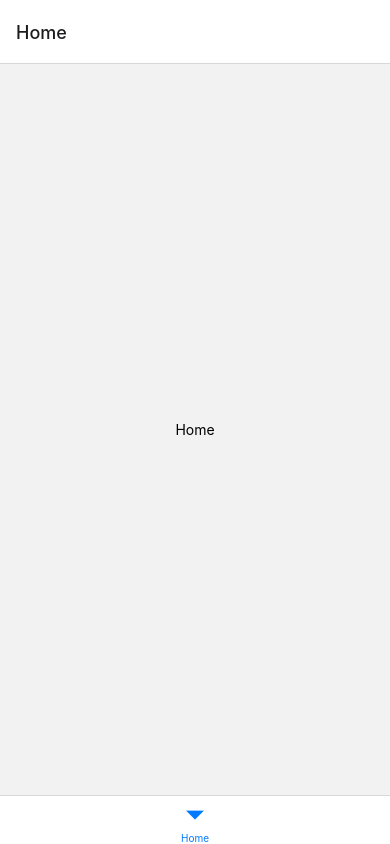
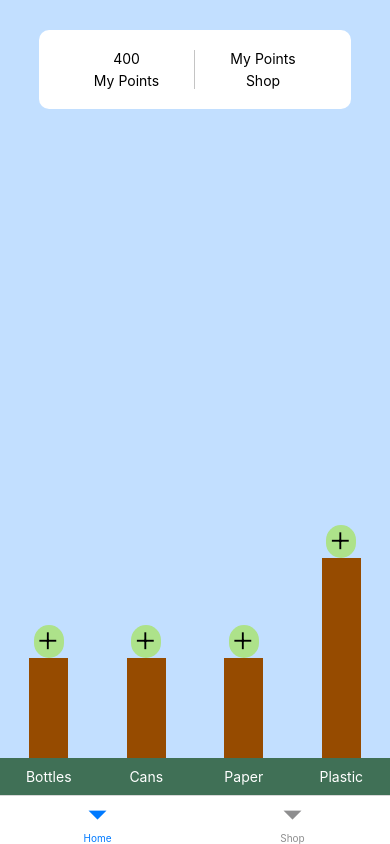
Before and after one commit to TJun-Jie/nus-lifehack, a React Native app: screen / in a window 390 px wide. Built offline with nearby package versions, Linux system fonts and the light colour scheme.

Commit message:
add home screen

```diff
--- a/constant.tsx
+++ b/constant.tsx
@@ -2,6 +2,7 @@ export enum Screens {
   Login = "Login",
   Signup = "Signup",
   Home = "Home",
+  Shop = "Shop"
 }
 
 export enum Colors {
--- a/navigation/AppNavigator.tsx
+++ b/navigation/AppNavigator.tsx
@@ -7,12 +7,13 @@ import SignupScreen from "../screens/auth/SignupScreen";
 import HomeScreen from "../screens/app/HomeScreen";
 
 import { Screens } from "../constant";
+import ShopScreen from "../screens/app/shop";
 
 const AuthStack = createStackNavigator();
 
 export const AuthNavigator = () => {
   return (
-    <AuthStack.Navigator>
+    <AuthStack.Navigator screenOptions={{ headerShown: false }}>
       <AuthStack.Screen name={Screens.Login} component={LoginScreen} />
       <AuthStack.Screen name={Screens.Signup} component={SignupScreen} />
     </AuthStack.Navigator>
@@ -23,8 +24,9 @@ const BottomTabs = createBottomTabNavigator();
 
 export const BottomTabNavigator = () => {
   return (
-    <BottomTabs.Navigator>
+    <BottomTabs.Navigator screenOptions={{ headerShown: false }}>
       <BottomTabs.Screen name={Screens.Home} component={HomeScreen} />
+      <BottomTabs.Screen name={Screens.Shop} component={ShopScreen} />
     </BottomTabs.Navigator>
   );
 };
--- a/package.json
+++ b/package.json
@@ -25,6 +25,8 @@
     "react-hook-form": "^7.33.1",
     "react-native": "0.68.2",
     "react-native-gesture-handler": "^2.5.0",
+    "react-native-pager-view": "5.4.15",
+    "react-native-tab-view": "^3.1.1",
     "react-native-web": "0.17.7",
     "yup": "^0.32.11"
   },
--- a/screens/app/HomeScreen.tsx
+++ b/screens/app/HomeScreen.tsx
@@ -1,21 +1,136 @@
 import React from "react";
-import { View, Text, StyleSheet } from "react-native";
+import { View, Text, StyleSheet, SafeAreaView } from "react-native";
+import { Colors } from "../../constant";
+import Ionicons from "@expo/vector-icons/Ionicons";
 
 export type Props = {};
 
 const HomeScreen: React.FC<Props> = () => {
   return (
-    <View style={styles.centred}>
-      <Text>Home</Text>
-    </View>
+    <SafeAreaView style={styles.safeArea}>
+      <View style={styles.menuWrapper}>
+        <View style={styles.menuContainer}>
+          <View style={styles.leftMenu}>
+            <Text style={styles.menuHeader}>400</Text>
+            <Text style={styles.menuContent}>My Points</Text>
+          </View>
+          <View style={styles.rightMenu}>
+            <Text style={styles.menuHeader}>My Points</Text>
+            <Text style={styles.menuContent}>Shop</Text>
+          </View>
+        </View>
+      </View>
+
+      <View>
+        <View style={styles.barChart}>
+          <View style={styles.barContainer}>
+            <View style={styles.barIcon}>
+              <Ionicons name="add" size={30} />
+            </View>
+            <View style={styles.bar} />
+          </View>
+          <View style={styles.barContainer}>
+            <View style={styles.barIcon}>
+              <Ionicons name="add" size={30} />
+            </View>
+            <View style={styles.bar} />
+          </View>
+          <View style={styles.barContainer}>
+            <View style={styles.barIcon}>
+              <Ionicons name="add" size={30} />
+            </View>
+            <View style={styles.bar} />
+          </View>
+          <View style={styles.barContainer}>
+            <View style={styles.barIcon}>
+              <Ionicons name="add" size={30} />
+            </View>
+            <View style={[styles.bar, { height: 200 }]} />
+          </View>
+        </View>
+
+        <View style={styles.btmBar}>
+          <Text style={styles.barText}>Bottles</Text>
+          <Text style={styles.barText}>Cans</Text>
+          <Text style={styles.barText}>Paper</Text>
+          <Text style={styles.barText}>Plastic</Text>
+        </View>
+      </View>
+    </SafeAreaView>
   );
 };
 
 const styles = StyleSheet.create({
-  centred: {
+  safeArea: {
     flex: 1,
-    justifyContent: "center",
+    backgroundColor: Colors.LightBlue,
+    width: "100%",
+    justifyContent: "space-between",
+  },
+
+  btmBar: {
+    backgroundColor: Colors.DarkGreen,
+    flexDirection: "row",
+    justifyContent: "space-around",
+  },
+
+  barText: {
+    width: "20%",
+    textAlign: "center",
+    paddingVertical: 10,
+    color: "white",
+  },
+
+  barChart: {
+    flexDirection: "row",
+    justifyContent: "space-around",
+    alignItems: "flex-end",
+  },
+
+  barContainer: {
+    width: "20%",
     alignItems: "center",
+  },
+
+  barIcon: {
+    backgroundColor: Colors.LightGreen,
+    borderRadius: 20,
+  },
+
+  bar: {
+    width: "50%",
+    height: 100,
+    backgroundColor: "#964B00",
+    margin: "auto",
+  },
+
+  menuWrapper: { alignItems: "center", marginTop: 30 },
+
+  menuContainer: {
+    backgroundColor: "white",
+    padding: 20,
+    flexDirection: "row",
+    width: "80%",
+    borderRadius: 10,
+  },
+
+  leftMenu: {
+    borderRightWidth: 1,
+    borderRightColor: "#C4C4C4",
+    width: "50%",
+  },
+
+  rightMenu: {
+    width: "50%",
+  },
+
+  menuHeader: {
+    textAlign: "center",
+    marginBottom: 5,
+  },
+
+  menuContent: {
+    textAlign: "center",
   },
 });
 
--- /dev/null
+++ b/screens/app/shop/Rewards.tsx
@@ -0,0 +1,56 @@
+import { View, Text, Image, StyleSheet } from "react-native";
+
+const rewards = [
+  {
+    title: "Grab Voucher",
+    description: "A grab voucher that allows you to buy stuff",
+    points: 100,
+  },
+  {
+    title: "Grab Voucher",
+    description: "A grab voucher that allows you to buy stuff",
+    points: 50,
+  },
+  {
+    title: "Grab Voucher",
+    description: "A grab voucher that allows you to buy stuff",
+    points: 100,
+  },
+];
+
+export default function Rewards() {
+  return (
+    <View style={styles.container}>
+      {rewards.map((reward, index) => (
+        <View style={styles.card}>
+          <View style={styles.left}>
+            <View style={styles.leftTop}>
+              <Text style={styles.title}>{reward.title}</Text>
+              <Text style={styles.description}>{reward.description}</Text>
+            </View>
+            <Text style={styles.leftBottom}>{reward.points} points</Text>
+          </View>
+          <View style={styles.image}>Image</View>
+        </View>
+      ))}
+    </View>
+  );
+}
+
+const styles = StyleSheet.create({
+  container: {},
+
+  card: {},
+
+  left: {},
+
+  leftTop: {},
+
+  title: {},
+
+  description: {},
+
+  leftBottom: {},
+
+  image: {},
+});
--- /dev/null
+++ b/screens/app/shop/Vouchers.tsx
@@ -0,0 +1,9 @@
+import { View, Text } from "react-native";
+
+export default function Vouchers() {
+  return (
+    <View>
+      <Text>Vouchers</Text>
+    </View>
+  );
+}
--- /dev/null
+++ b/screens/app/shop/index.tsx
@@ -0,0 +1,37 @@
+import { useState } from "react";
+import { useWindowDimensions, Text, SafeAreaView, StyleSheet } from "react-native";
+import { TabView, SceneMap } from "react-native-tab-view";
+import Rewards from "./Rewards";
+import Vouchers from "./Vouchers";
+
+const renderScene = SceneMap({
+  first: Rewards,
+  second: Vouchers,
+});
+
+export default function TabViewExample() {
+  const layout = useWindowDimensions();
+
+  const [index, setIndex] = useState(0);
+  const [routes] = useState([
+    { key: "first", title: "Vouchers" },
+    { key: "second", title: "My Rewards" },
+  ]);
+
+  return (
+    <SafeAreaView style={styles.safeArea}>
+      <TabView
+        navigationState={{ index, routes }}
+        renderScene={renderScene}
+        onIndexChange={setIndex}
+        initialLayout={{ width: layout.width }}
+      />
+    </SafeAreaView>
+  );
+}
+
+const styles = StyleSheet.create({
+  safeArea: {
+    flex: 1,
+  },
+});
```
Also changed, not shown: 1 other file (tests, documents, lock files or other folders).
